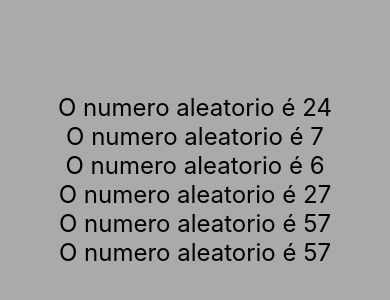
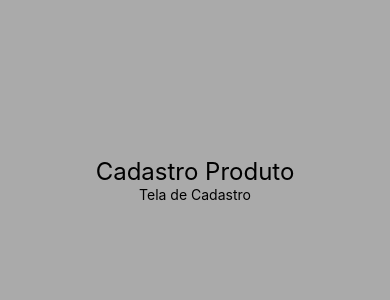
Before and after one commit to tomrobson/React-Native-Exercicio, a React Native app: screen / in a window 390 px wide. Shown: the part 242-542 px from the top of the page. Built offline with nearby package versions, Linux system fonts and the light colour scheme.

Commit message:
Utilizando Fragment

```diff
--- a/src/App.js
+++ b/src/App.js
@@ -1,6 +1,7 @@
 import React from 'react'
 import { View, StyleSheet } from 'react-native'
 
+import Titulo from './components/Titulo'
 import Aleatorio from './components/Aleatorio'
 import MinMax from './components/MinMax'
 import Primeiro from './components/Primeiro'
@@ -9,12 +10,15 @@
 
 export default () => (
     <View style={style.App}>
+        <Titulo principal="Cadastro Produto"
+            segundario="Tela de Cadastro" />
+
+        {/* <Aleatorio min="1" max="60" />
         <Aleatorio min="1" max="60" />
         <Aleatorio min="1" max="60" />
         <Aleatorio min="1" max="60" />
         <Aleatorio min="1" max="60" />
-        <Aleatorio min="1" max="60" />
-        <Aleatorio min="1" max="60" />
+        <Aleatorio min="1" max="60" /> */}
 
         {/* <MinMax min={3} max={20} />
         <MinMax min="5" max="15" />*/}
--- /dev/null
+++ b/src/components/Titulo.js
@@ -0,0 +1,17 @@
+import React, { Fragment } from 'react'
+import { Text } from 'react-native'
+import estilo from './estilo'
+
+export default props => (
+    //também é uma fragment
+    //usando quando precisa de exibir mais de dois componetes
+    <>
+        <Text style={estilo.txtG}>{props.principal}</Text>
+        <Text>{props.segundario}</Text>
+    </>
+
+    // <Fragment>
+    //     <Text style={estilo.txtG}>{props.principal}</Text>
+    //     <Text>{props.segundario}</Text>
+    // </Fragment>
+)
```
